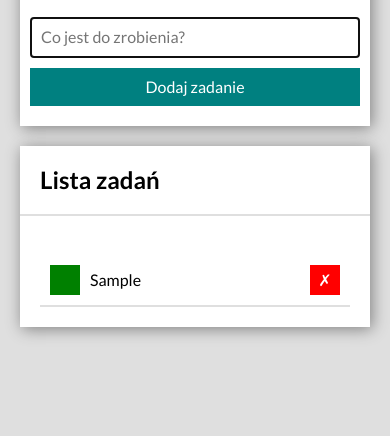
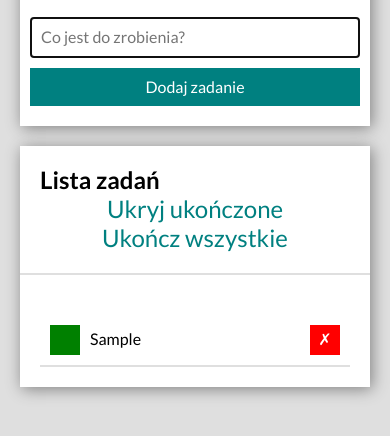
Before and after one commit to AngelikaMallek/to-do-list, a plain HTML site: page index.html in a window 390 px wide. Both pictures are taken after typing "Sample" into the empty fields and a click on the button "Dodaj zadanie". Shown: the part 172-608 px from the top of the page. Drawn offline with nearby package versions, Linux system fonts and the light colour scheme.

Commit message:
new buttons added

```diff
--- a/CSS/section.css
+++ b/CSS/section.css
@@ -8,4 +8,32 @@
     border-bottom: 2px solid #dfdfdf;
     padding: 20px;
     font-weight: 700;
+    display: flex;
+    justify-content: space-between;
 }
+
+@media(max-width: 767px) {
+    .section__heading{
+        display: flex;
+        flex-direction: column;
+    }
+}
+
+@media(max-width: 767px) {
+    .section__element{
+        display: flex;
+        flex-direction: column;
+    }
+}
+
+.section__button {
+    background-color: white;
+    border: none;
+    color: teal;
+    transition: color 1s;
+}
+
+.section__button:hover {
+    color: hsl(180, 100%, 30%);
+    cursor: pointer;
+}
--- a/JS/script.js
+++ b/JS/script.js
@@ -39,7 +39,7 @@
         })
     }
 
-    const render = () => {
+    const renderTasks = () => {
         let htmlString = "";
 
         for (const task of tasks) {
@@ -55,7 +55,22 @@
         }
 
         document.querySelector(".js-list").innerHTML = htmlString;
+    }
 
+    const renderButtons = () => {
+        let heading = "";
+
+        heading += `
+            <button class="section__button">Ukryj ukończone</button>
+            <button class="section__button">Ukończ wszystkie</button>
+        `;
+
+        document.querySelector(".js-headingButtons").innerHTML = heading;
+    }
+
+    const render = () => {
+        renderTasks();
+        renderButtons();
         bindDeleteTaskButtons();
         bindToogleTaskDoneButtons();
     }
--- a/index.html
+++ b/index.html
@@ -36,7 +36,7 @@
             </form>
         </section>
         <section class="section">
-            <h2 class="section__heading">Lista zadań</h2>
+            <h2 class="section__heading">Lista zadań<span class="section__element js-headingButtons"></span></h2>
             <ul class="list js-list"></ul>
         </section>
     </div>
```
